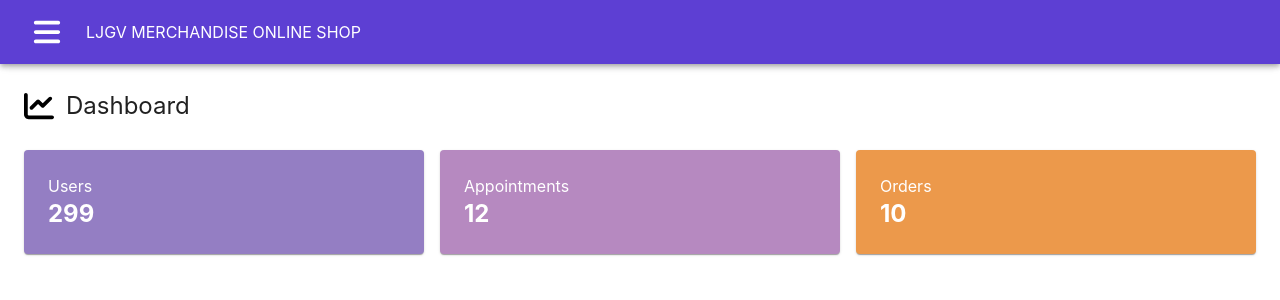
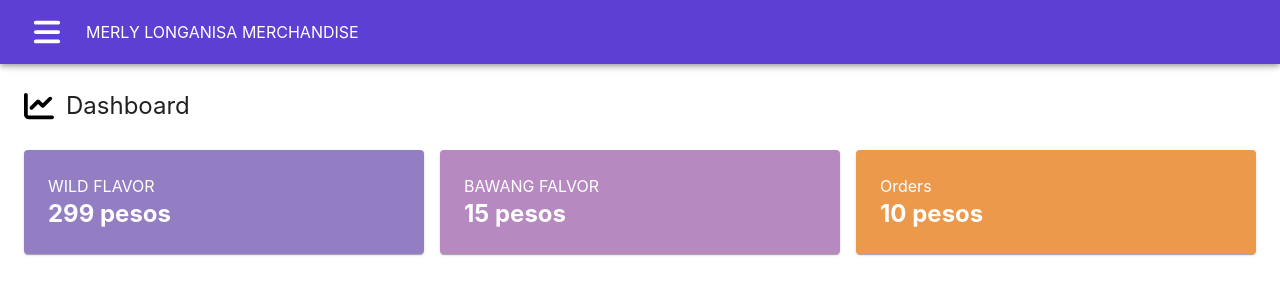
Before and after one commit to DropitupQwerty/ljgv-printing, a Next.js app: page /dashboard in a window 1280 px wide. Shown: the top 300 px of the page. Built offline with nearby package versions, Linux system fonts and the light colour scheme.

Commit message:
Longanisa seller

```diff
--- a/src/components/AdminLayout.js
+++ b/src/components/AdminLayout.js
@@ -50,7 +50,7 @@ export default function AdminLayout({ children }) {
             />
           </IconButton>
           <Typography sx={{ marginLeft: "1rem" }}>
-            LJGV MERCHANDISE ONLINE SHOP
+            MERLY LONGANISA MERCHANDISE
           </Typography>
         </Toolbar>
       </AppBar>
--- a/src/pages/dashboard.js
+++ b/src/pages/dashboard.js
@@ -41,19 +41,19 @@ export default function Dashboard() {
       <Grid container spacing={2} sx={{ marginTop: "12px" }}>
         <Grid item xs={12} sm={4}>
           <Paper sx={style.paper1}>
-            <Typography variant="h7"> Users</Typography>
+            <Typography variant="h7"> WILD FLAVOR</Typography>
             <Typography variant="h5" sx={style.BoldText}>
               {" "}
-              299
+              299 pesos
             </Typography>
           </Paper>
         </Grid>
         <Grid item xs={12} sm={4}>
           <Paper sx={style.paper2}>
-            <Typography variant="h7"> Appointments</Typography>
+            <Typography variant="h7"> BAWANG FALVOR</Typography>
             <Typography variant="h5" sx={style.BoldText}>
               {" "}
-              12
+              15 pesos
             </Typography>
           </Paper>
         </Grid>
@@ -62,7 +62,7 @@ export default function Dashboard() {
             <Typography variant="h7"> Orders</Typography>
             <Typography variant="h5" sx={style.BoldText}>
               {" "}
-              10
+              10 pesos
             </Typography>
           </Paper>
         </Grid>
```
Also changed, not shown: src/pages/index.js (+10 -1 lines).
